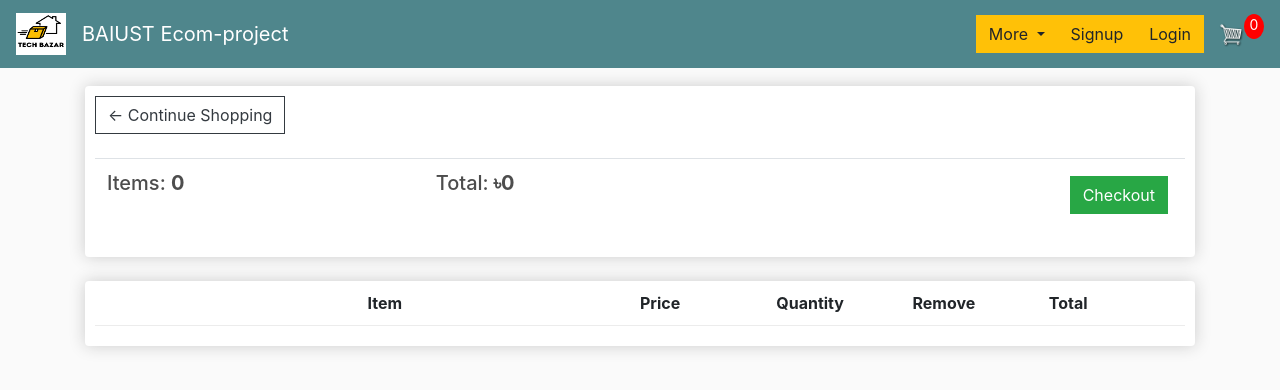
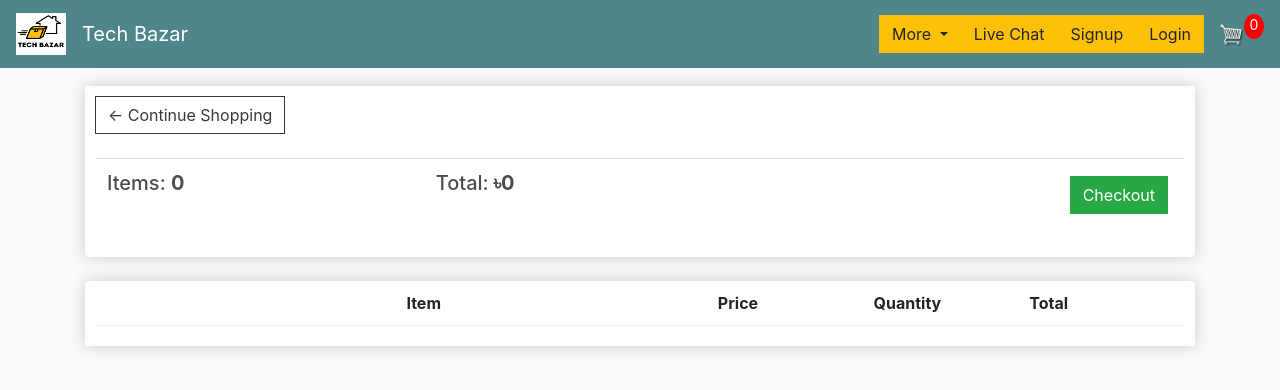
Before and after one commit to ShahadatShuvo/baiust_project, a Django app: page /cart/ in a window 1280 px wide. Shown: the top 390 px of the page. Run offline with Django 3.2, Linux system fonts and the light colour scheme; lists and menus that the app fills with data are empty; some libraries are stand-ins or nearby versions.

Commit message:
updated files, extended

```diff
--- a/eStore/urls.py
+++ b/eStore/urls.py
@@ -1,3 +1,4 @@
+import debug_toolbar
 from django.contrib import admin
 from django.urls import path, include
 from django.conf.urls.static import static
@@ -7,5 +8,7 @@ urlpatterns = [
     path('admin/', admin.site.urls),
     path('chat/', include('chat.urls')),
     path('', include('store.urls')),
+    path('__debug__/', include(debug_toolbar.urls)),
 ]
+
 urlpatterns += static(settings.MEDIA_URL, document_root=settings.MEDIA_ROOT)
--- a/store/templates/store/cart.html
+++ b/store/templates/store/cart.html
@@ -30,7 +30,6 @@
 					<div style="flex:2"><strong>Item</strong></div>
 					<div style="flex:1"><strong>Price</strong></div>
 					<div style="flex:1"><strong>Quantity</strong></div>
-					<div style="flex:1"><strong>Remove</strong></div>
 					<div style="flex:1"><strong>Total</strong></div>
 
 				</div>
@@ -47,9 +46,7 @@
 							<img data-product="{{item.product.id}}" data-action="remove" class="chg-quantity update-cart" src="{% static  'images/arrow-down.png' %}">
 						</div>
 					</div>
-					<div style="flex:1">
-						<a href="/delete-todo/{{todo.id}}" title="Delete" class="">🗑️</a>
-					</div>
+
 					<div style="flex:1"><p>৳{{item.get_total}}</p></div>
 				</div>
 				{% endfor %}
--- a/store/templates/store/main.html
+++ b/store/templates/store/main.html
@@ -74,7 +74,7 @@
     <img src="{% static 'images/logo_7.png' %}" width="50" height="42" alt="">
   </a>
 
-    <a class="navbar-brand" href="{% url 'store' %}">BAIUST Ecom-project</a>
+    <a class="navbar-brand" href="{% url 'store' %}">Tech Bazar</a>
     <button class="navbar-toggler" type="button" data-toggle="collapse" data-target="#navbarSupportedContent"
             aria-controls="navbarSupportedContent" aria-expanded="false" aria-label="Toggle navigation">
         <span class="navbar-toggler-icon"></span>
@@ -92,8 +92,6 @@
                 <div class="dropdown-menu" aria-labelledby="dropdownMenuButton">
                     <a class="dropdown-item" href="https://hossain-shuvo7860.github.io/Team-Profile/" target="_blank"
                        rel="noopener noreferrer">Team Profile</a>
-                    <a class="dropdown-item" href="{% url 'chat-home' %}"
-                       rel="noopener noreferrer">Live Chat</a>
                     <a class="dropdown-item" href="https://www.messenger.com/t/106310384537728" target="_blank" rel="noopener noreferrer">Connect with
                         Facebook</a>
                     <a class="dropdown-item" href="https://www.google.com/" target="_blank" rel="noopener noreferrer">Search
@@ -103,6 +101,7 @@
             </div>
         </div>
         <div class="form-inline my-2 my-lg-0">
+            <a href="{% url 'chat-home' %}"class="btn btn-warning">Live Chat</a>
             {% if request.user.is_authenticated %}
             <a href="{% url 'logout' %}"class="btn btn-warning">Logout</a>
             {% else %}
```
Also changed, not shown: eStore/settings.py (+8 -0 lines), requirements.txt (added, +136 -0 lines), db.sqlite3, static/images/download_14.jpg (added), static/images/rma215-buds-q-500x500_5Zq5nuE.jpg (added), static/images/shoe_66fFOV9.jpg (added).
